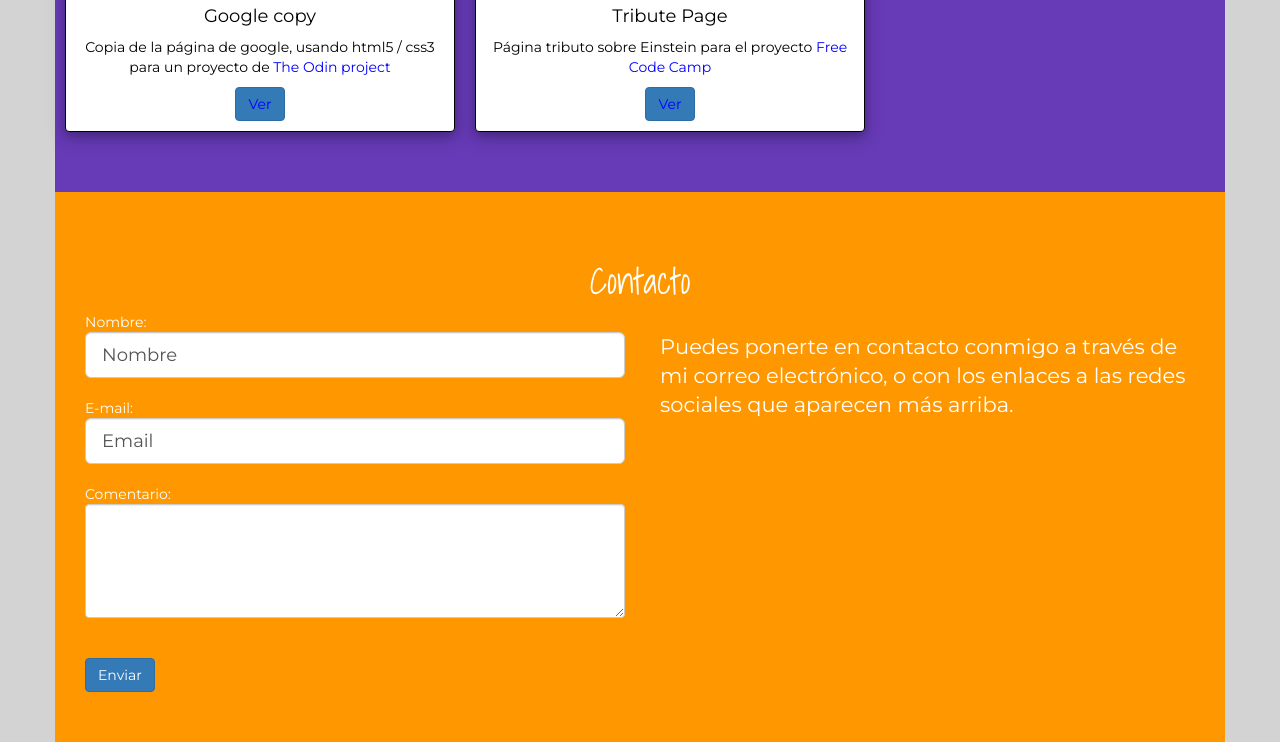
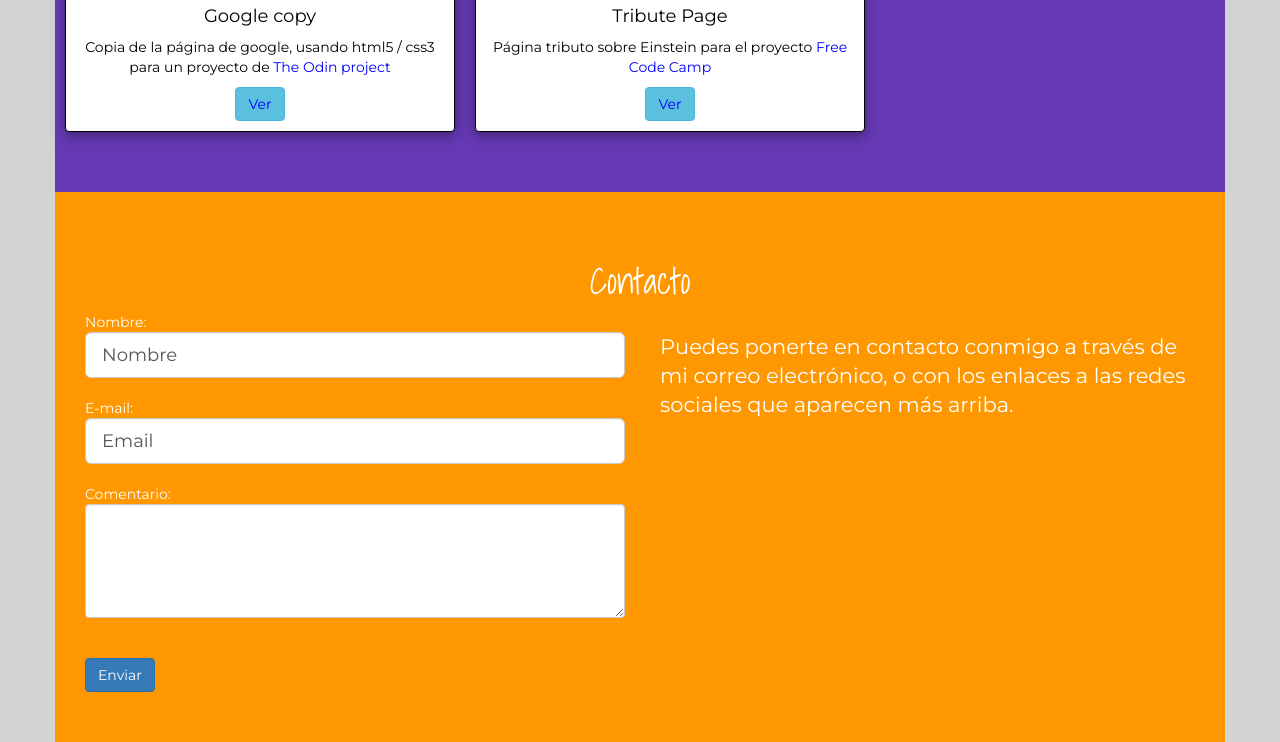
Before and after one commit to damadormoreno/Portfolio, a plain HTML site: page index.html in a window 1280 px wide. Shown: the part 840-1582 px from the top of the page. Drawn offline with nearby package versions, Linux system fonts and the light colour scheme.

Commit message:
Cambio del color de botón

```diff
--- a/index.html
+++ b/index.html
@@ -62,7 +62,7 @@
                 <div class="card-block">
                     <h4 class="card-title">Google copy</h4>
                     <p class="card-text">Copia de la página de google, usando html5 / css3 para un proyecto de <a href="http://www.theodinproject.com" target="_blank">The Odin project</a></p>
-                    <a href="https://rawgit.com/damadormoreno/google-homepage/master/index.html" target="_blank" class="btn btn-primary">Ver</a>
+                    <a href="https://rawgit.com/damadormoreno/google-homepage/master/index.html" target="_blank" class="btn btn-info">Ver</a>
                 </div>
             </div>
 
@@ -71,7 +71,7 @@
                 <div class="card-block">
                     <h4 class="card-title">Tribute Page</h4>
                     <p class="card-text">Página tributo sobre Einstein para el proyecto <a href="https://www.freecodecamp.com" target="_blank">Free Code Camp</a></p>
-                    <a href="http://codepen.io/alphaeri/pen/zqWBXX" target="_blank" class="btn btn-primary">Ver</a>
+                    <a href="http://codepen.io/alphaeri/pen/zqWBXX" target="_blank" class="btn btn-info">Ver</a>
                 </div>
             </div>
 
```
